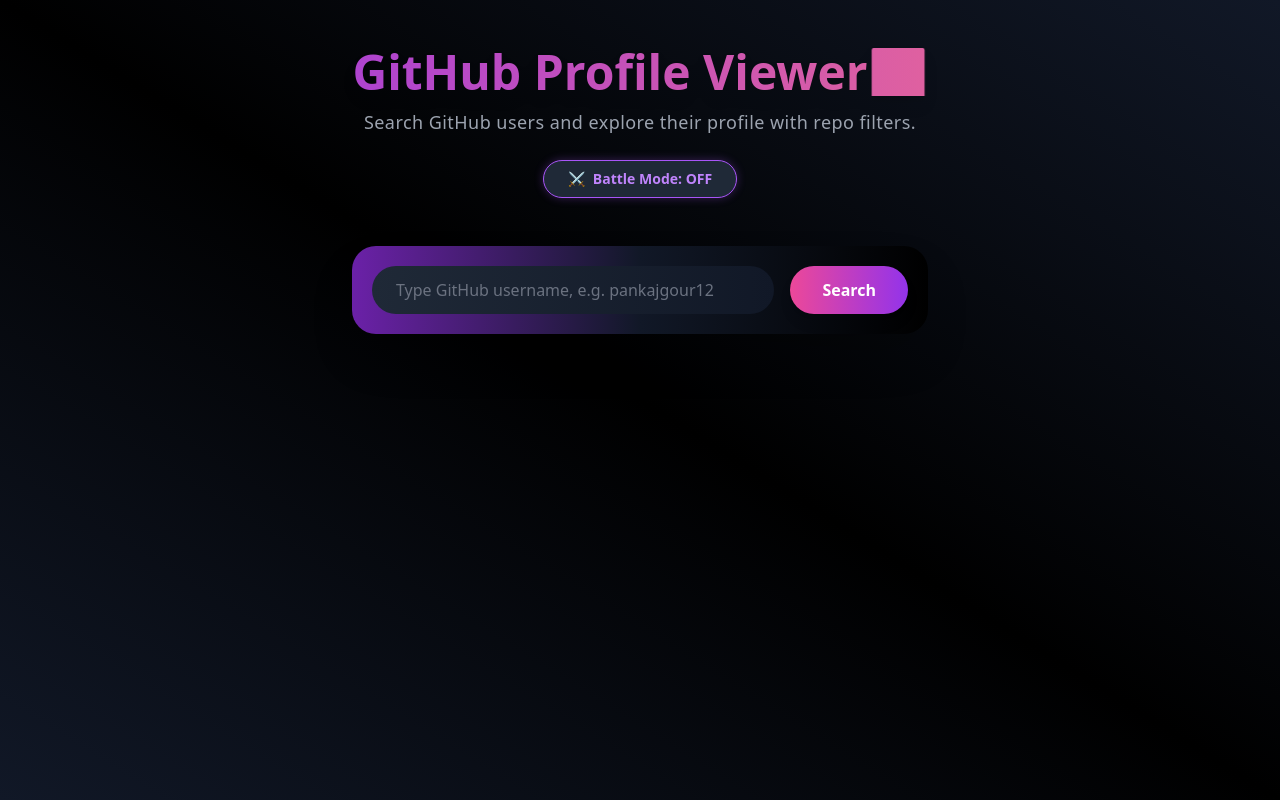
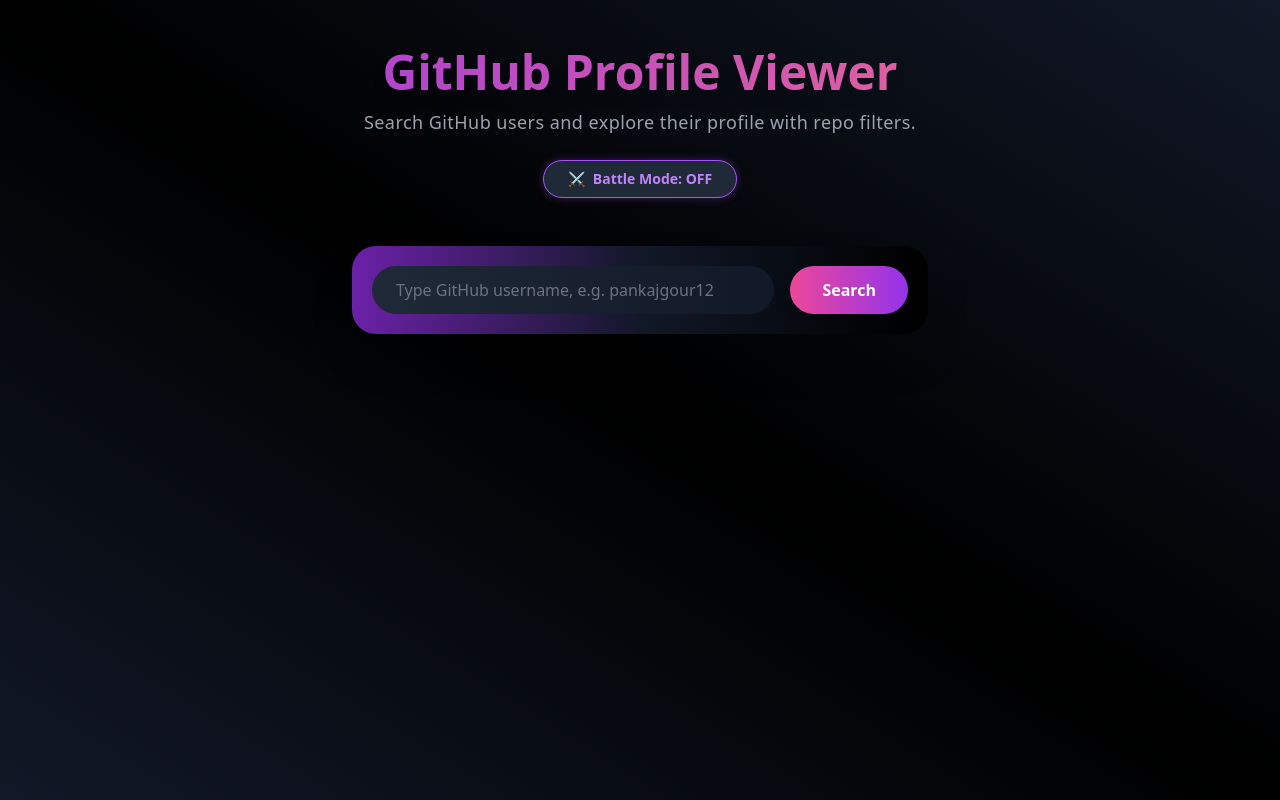
Before and after one commit to Pankajgour12/GitHub-Profile-Viewer, a plain HTML site: page index.html in a window 1280 px wide. Drawn offline with nearby package versions, Linux system fonts and the light colour scheme.

Commit message:
docs: Remove checkmark emoji from page title

```diff
--- a/index.html
+++ b/index.html
@@ -18,7 +18,7 @@
   <div class="text-center mb-12">
     <h1
       class="text-5xl font-extrabold bg-gradient-to-r from-purple-600 to-rose-400 bg-clip-text text-transparent drop-shadow-lg">
-      GitHub Profile Viewer✅
+      GitHub Profile Viewer
     </h1>
     <p class="text-gray-400 mt-3 text-lg tracking-wide max-w-xl mx-auto">
       Search GitHub users and explore their profile with repo filters.
```
